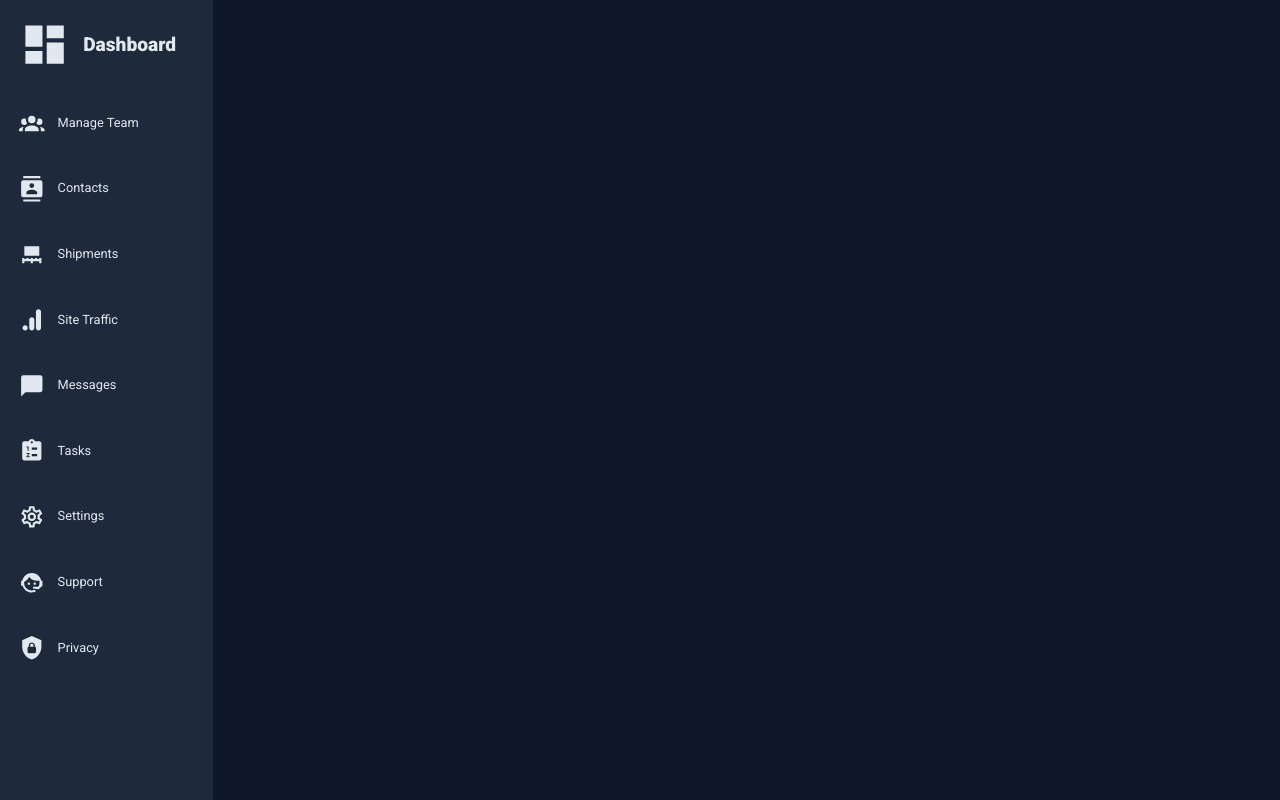
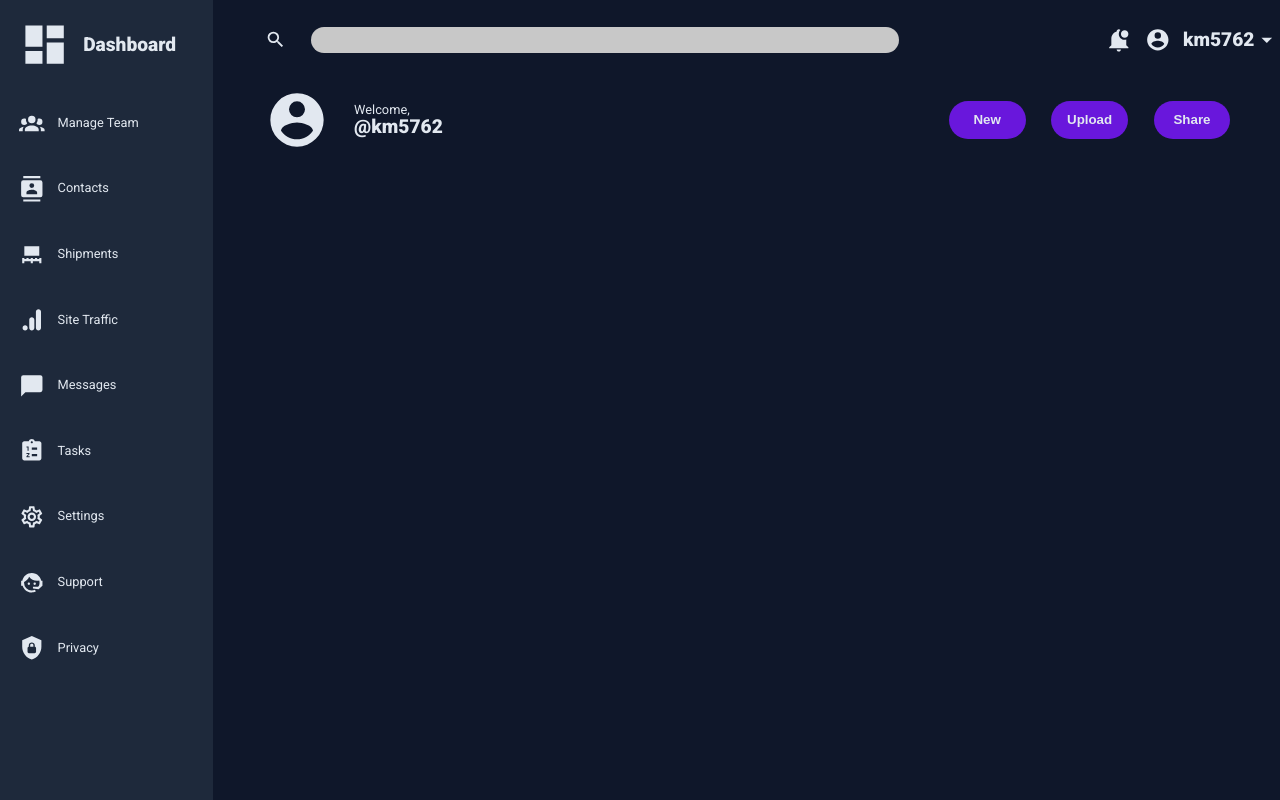
Before and after one commit to km5762/admin-dashboard, a plain HTML site: page index.html in a window 1280 px wide. Drawn offline with Linux system fonts and the light colour scheme.

Commit message:
Header complete

```diff
--- a/index.html
+++ b/index.html
@@ -105,6 +105,30 @@
     </section>
     <div class="container">
         <section class="header">
+            <div class="searchbar">
+                <svg class="icon" xmlns="http://www.w3.org/2000/svg" viewBox="0 0 24 24" fill="currentColor"><title>magnify</title><path d="M9.5,3A6.5,6.5 0 0,1 16,9.5C16,11.11 15.41,12.59 14.44,13.73L14.71,14H15.5L20.5,19L19,20.5L14,15.5V14.71L13.73,14.44C12.59,15.41 11.11,16 9.5,16A6.5,6.5 0 0,1 3,9.5A6.5,6.5 0 0,1 9.5,3M9.5,5C7,5 5,7 5,9.5C5,12 7,14 9.5,14C12,14 14,12 14,9.5C14,7 12,5 9.5,5Z" /></svg>
+                <input type="text">
+            </div>
+            <div class="welcome-user">
+                <svg class="profile-pic" xmlns="http://www.w3.org/2000/svg" viewBox="0 0 24 24" fill="currentColor"><title>account-circle</title><path d="M12,19.2C9.5,19.2 7.29,17.92 6,16C6.03,14 10,12.9 12,12.9C14,12.9 17.97,14 18,16C16.71,17.92 14.5,19.2 12,19.2M12,5A3,3 0 0,1 15,8A3,3 0 0,1 12,11A3,3 0 0,1 9,8A3,3 0 0,1 12,5M12,2A10,10 0 0,0 2,12A10,10 0 0,0 12,22A10,10 0 0,0 22,12C22,6.47 17.5,2 12,2Z" /></svg>
+                <div>
+                    <p>Welcome,</p>
+                    <h1>@km5762</h1>
+                </div>
+            </div>
+            <div class="upper-right">
+                <svg class="icon" xmlns="http://www.w3.org/2000/svg" viewBox="0 0 24 24" fill="currentColor"><title>bell-badge</title><path d="M21 6.5C21 8.43 19.43 10 17.5 10S14 8.43 14 6.5 15.57 3 17.5 3 21 4.57 21 6.5M19 11.79C18.5 11.92 18 12 17.5 12C14.47 12 12 9.53 12 6.5C12 5.03 12.58 3.7 13.5 2.71C13.15 2.28 12.61 2 12 2C10.9 2 10 2.9 10 4V4.29C7.03 5.17 5 7.9 5 11V17L3 19V20H21V19L19 17V11.79M12 23C13.11 23 14 22.11 14 21H10C10 22.11 10.9 23 12 23Z" /></svg>
+                <svg class="icon" xmlns="http://www.w3.org/2000/svg" viewBox="0 0 24 24" fill="currentColor"><title>account-circle</title><path d="M12,19.2C9.5,19.2 7.29,17.92 6,16C6.03,14 10,12.9 12,12.9C14,12.9 17.97,14 18,16C16.71,17.92 14.5,19.2 12,19.2M12,5A3,3 0 0,1 15,8A3,3 0 0,1 12,11A3,3 0 0,1 9,8A3,3 0 0,1 12,5M12,2A10,10 0 0,0 2,12A10,10 0 0,0 12,22A10,10 0 0,0 22,12C22,6.47 17.5,2 12,2Z" /></svg>
+                <div class="user-dropdown">
+                    <h1>km5762</h1>
+                    <svg class="icon" xmlns="http://www.w3.org/2000/svg" viewBox="0 0 24 24" fill="currentColor"><title>menu-down</title><path d="M7,10L12,15L17,10H7Z" /></svg>
+                </div>
+            </div>
+            <div class="create-buttons">
+                <button>New</button>
+                <button>Upload</button>
+                <button>Share</button>
+            </div>
         </section>
         <section class="content"></section>
     </div>
--- a/styles.css
+++ b/styles.css
@@ -59,8 +59,73 @@ body {
 .header {
     grid-row: 1 / 2;
     display: grid;
-    grid-template-columns: 3fr 2fr;
+    grid-template-columns: 5fr 3fr;
     grid-template-rows: 1fr 1fr;
+    padding-left: max(4vw, 1rem);
+}
+
+.header .searchbar {
+    grid-row: 1 / 2;
+    grid-column: 1 / 2;
+    display: flex;
+    align-items: center;
+    gap: max(2vw, 1rem);
+}
+
+.header .searchbar input {
+    width: 100%;
+    height: 2rem;
+    background: #c8c8c8;
+    outline: none;
+    border: none;
+    border-radius: 1.625rem;
+    padding: 0 3.5rem 0 1.5rem;
+    font-size: 1rem;
+}
+
+.profile-pic {
+    height: clamp(5rem, 4vw, 7rem);
+}
+
+.header .welcome-user {
+    grid-row: 2 / end;
+    grid-column: 1 / 2;
+    display: flex;
+    align-items: center;
+    gap: max(2vw, 1rem);
+}
+
+.upper-right {
+    display: flex;
+    align-items: center;
+    justify-content: end;
+    gap: max(1vw, 1rem);
+}
+
+.user-dropdown {
+    display: flex;
+    align-items: center;
+}
+
+.user-dropdown .icon {
+    min-height: 2rem;
+}
+
+.create-buttons {
+    display: flex;
+    align-items: center;
+    gap: max(2vw, 1rem);
+    justify-content: center;
+}
+
+.create-buttons button {
+    border-style: none;
+    border-radius: 1.625rem;
+    height: 3rem;
+    width: 6rem;
+    background-color: #6917dc;
+    color: #e2e8f0;
+    font-weight: bold;
 }
 
 .content {
```
